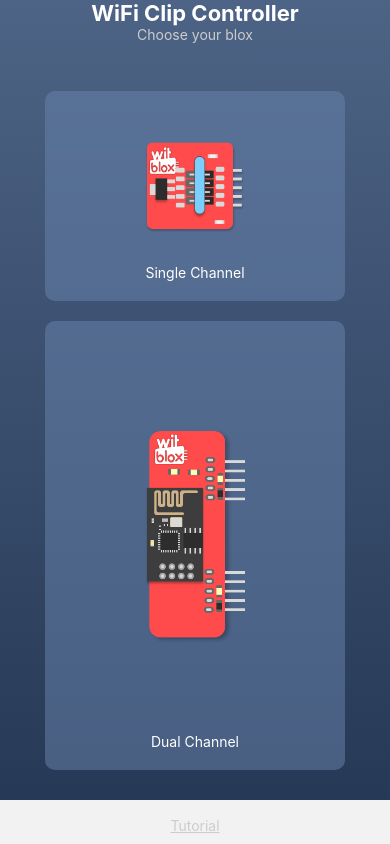
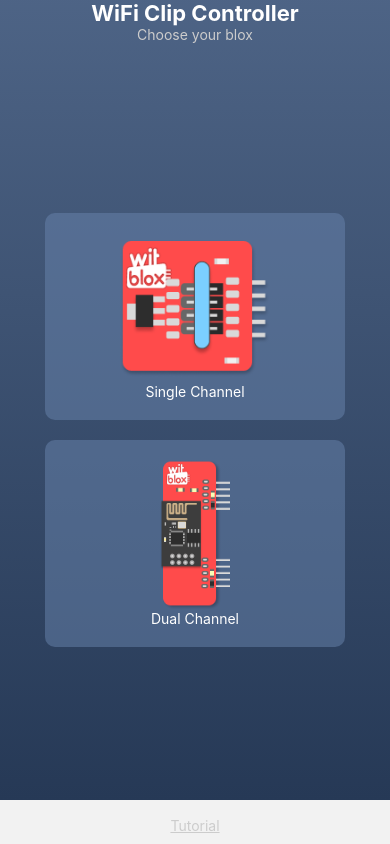
Before and after one commit to AamirFromWitblox/Wifi-Clip-App, a React Native app: screen /home in a window 390 px wide. Built offline with nearby package versions, Linux system fonts and the light colour scheme.

Commit message:
fixed broken dependencies

```diff
--- a/src/Screens/Home.jsx
+++ b/src/Screens/Home.jsx
@@ -25,7 +25,7 @@
 						<Image
 							source={require("../../assets/CLIP1-DIGITAL.png")}
 							resizeMode="contain"
-							style={ styles.bloxImage }
+							style={styles.bloxImage}
 						/>
 						<Text style={{ color: "white", alignSelf: "center" }}>
 							Single Channel
@@ -89,21 +89,21 @@
 		justifyContent: "center",
 	},
 	imageContainer: {
-		minWidth:300,
+		minWidth: 300,
 		padding: 20,
 		borderRadius: 10,
 		backgroundColor: "#6984ad82",
 		marginHorizontal: 40,
 		marginVertical: 10,
 	},
-	optionContainer:{
-		flex:1,
-		alignItems:"center",
-		justifyContent:"center"
+	optionContainer: {
+		flex: 1,
+		alignItems: "center",
+		justifyContent: "center",
 	},
 	bloxImage: {
-		width: 100,
-		minHeight:100,
+		width: 150,
+		height: 150,
 		alignSelf: "center",
 	},
 });
```
